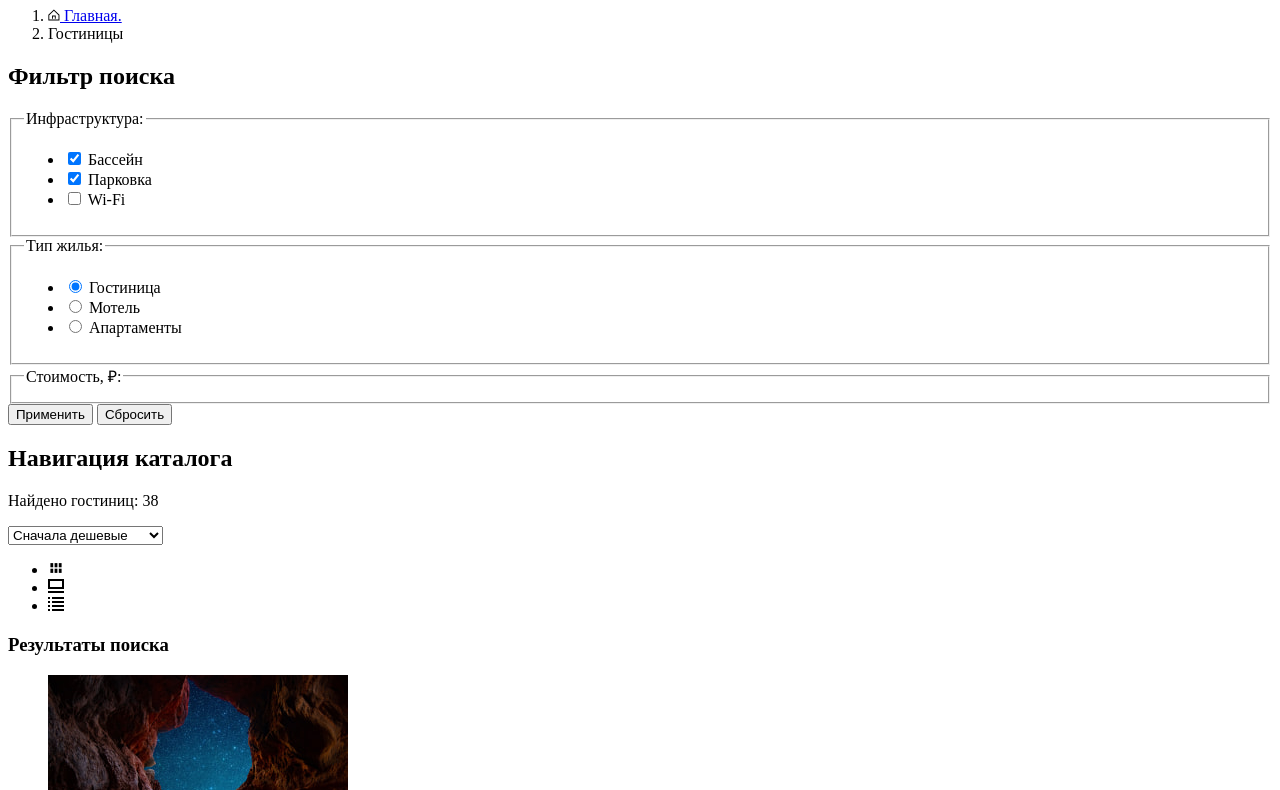
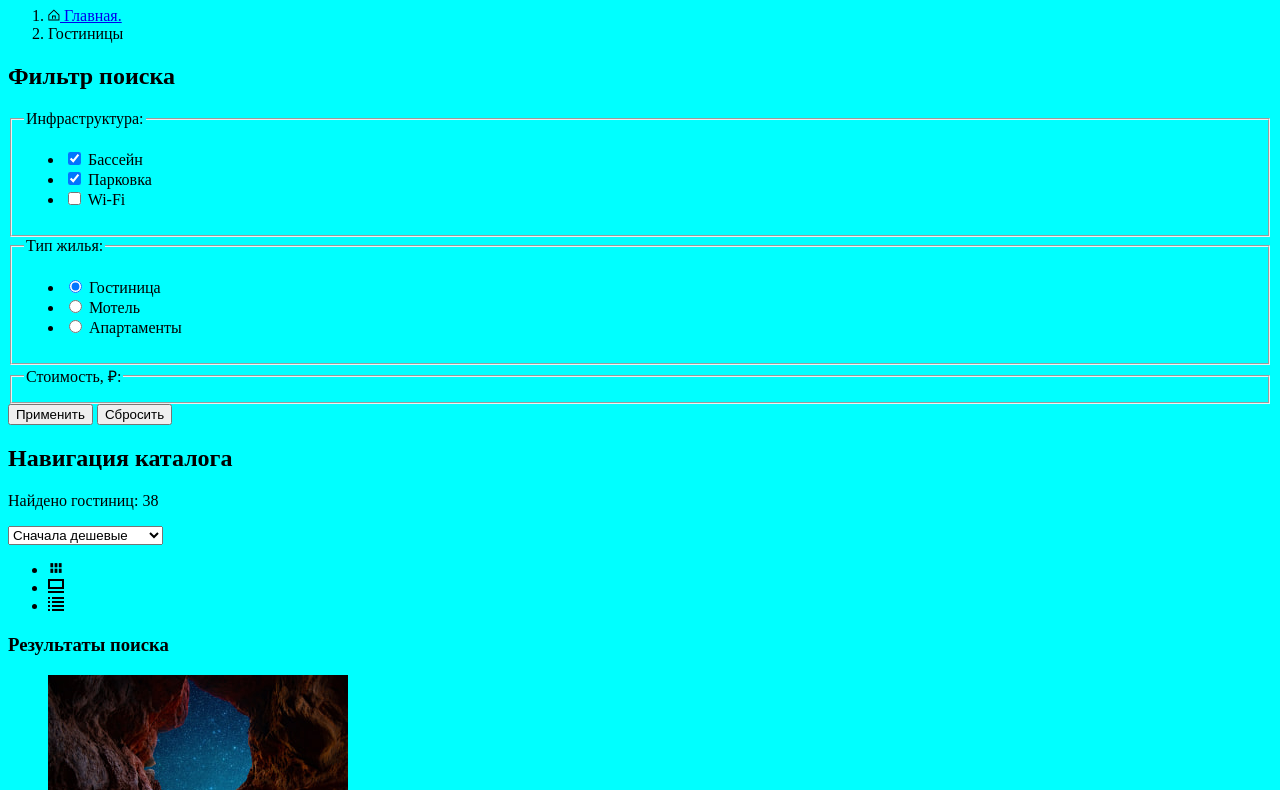
Before and after one commit to htmlacademy-htmlcss/2289265-sedona-36, a plain HTML site: page catalog.html in a window 1280 px wide. Shown: the part 304-1094 px from the top of the page. Drawn offline with Linux system fonts and the light colour scheme.

Commit message:
создает папку styles и подключает стили

```diff
--- a/catalog.html
+++ b/catalog.html
@@ -6,7 +6,7 @@
     <title>HTML Academy: Седона</title>
     <link rel="icon" href="favicon.ico"> <!--не понимаю значение эторй строки-->
     <link rel="icon" type="image/svg" sizes="32x32" href="images/favicon.svg">
-    <link rel="stylesheet" href="style.css">
+    <link rel="stylesheet" href="styles/style.css">
   </head>
 
   <body>
```
Also changed, not shown: index.html (+1 -1 lines), styles/style.css (renamed from css/style.css).
